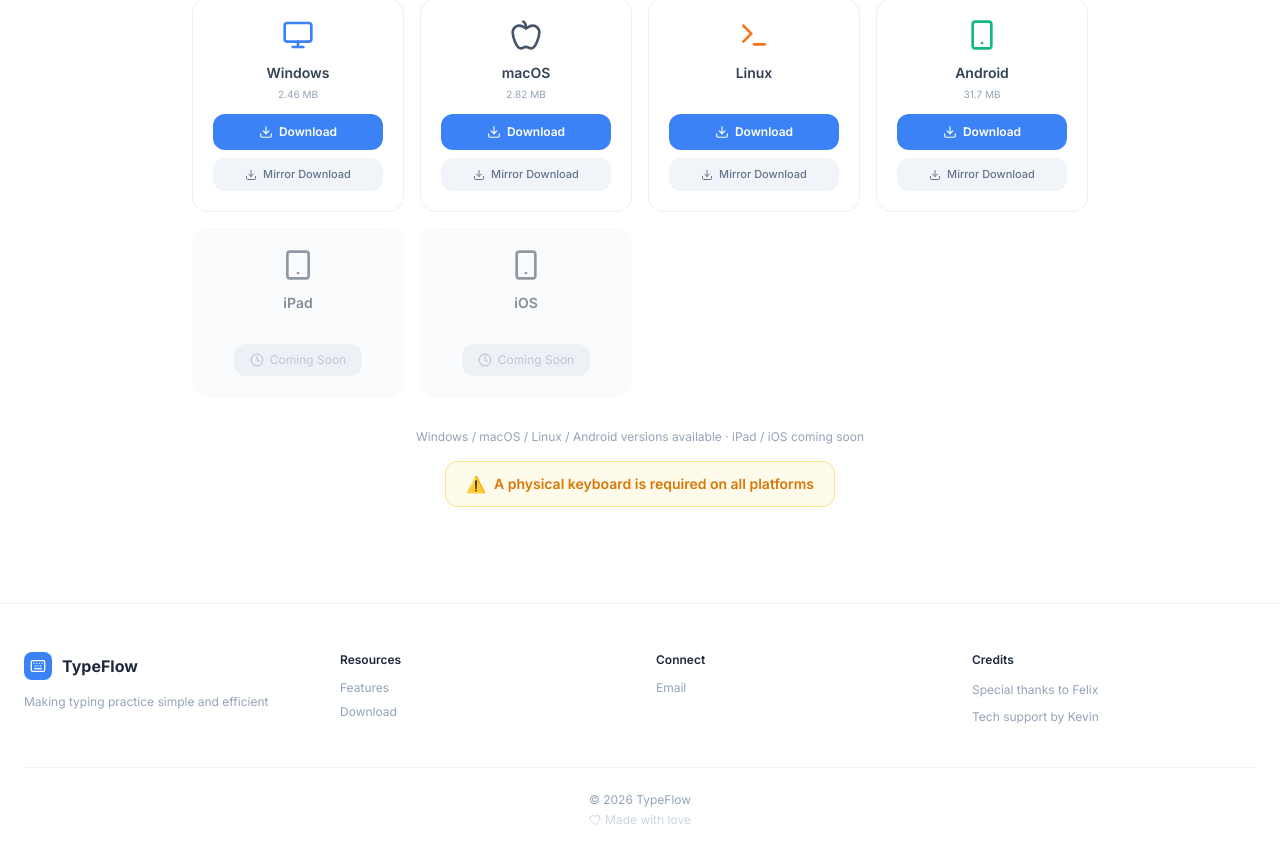
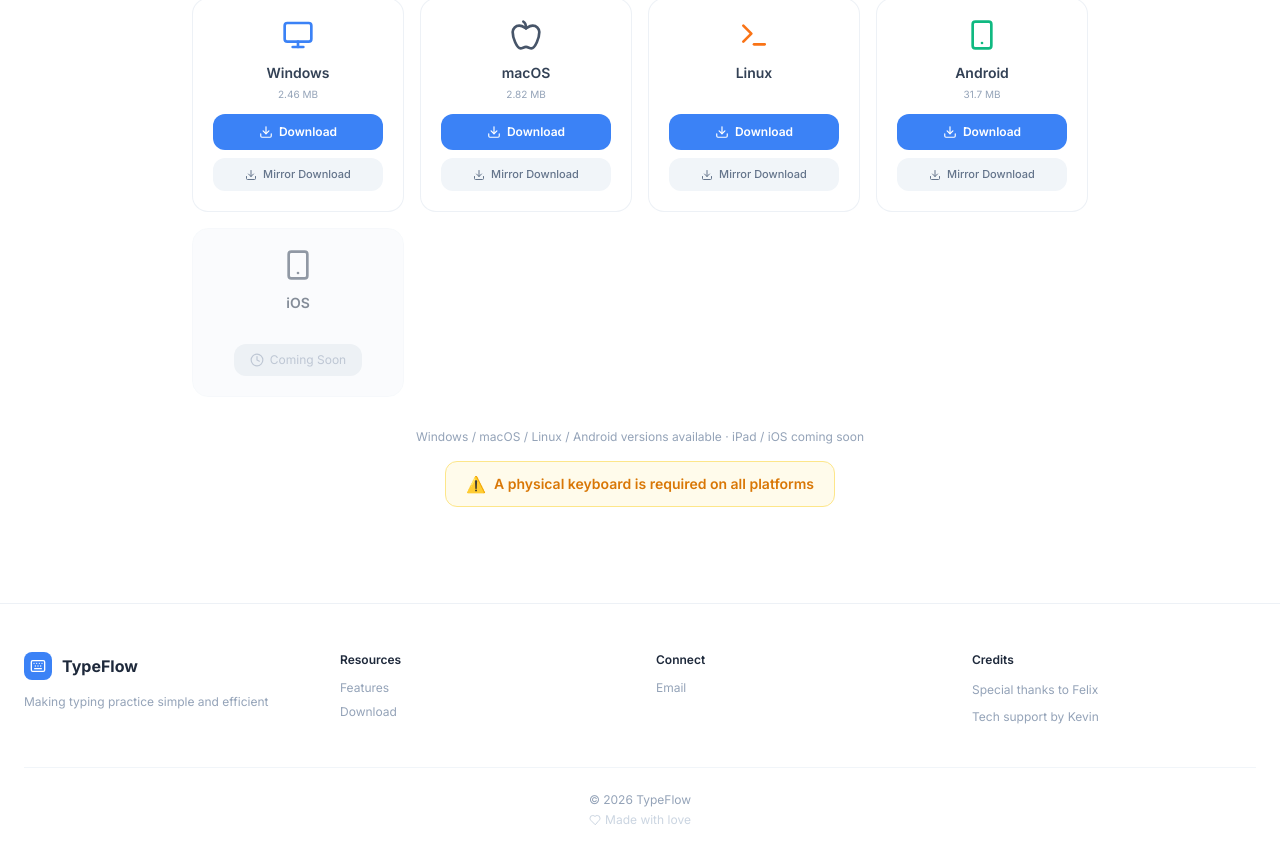
Before and after one commit to skyloveflash1-netizen/type-flow-landing, a React (Vite) app: page / in a window 1280 px wide. Shown: the part 4214-5078 px from the top of the page. Built offline with nearby package versions, Linux system fonts and the light colour scheme.

Commit message:
合并iPad和iOS为单一iOS入口

```diff
--- a/src/components/Download.tsx
+++ b/src/components/Download.tsx
@@ -1,6 +1,6 @@
 import React, { useState } from 'react';
 import { useI18n } from '../i18n/I18nContext';
-import { Monitor, Apple, Terminal, Tablet, Smartphone, Download as DownloadIcon, Clock, Copy, Check, X } from 'lucide-react';
+import { Monitor, Apple, Terminal, Smartphone, Download as DownloadIcon, Clock, Copy, Check, X } from 'lucide-react';
 
 const GITHUB_BASE = 'https://github.com/skyloveflash1-netizen/type-flow-landing/releases/download/v1.0.0';
 const PROXY_BASE = `https://ghproxy.com/${GITHUB_BASE}`;
@@ -40,7 +40,6 @@
     { icon: Apple, label: 'macOS', id: 'mac', available: true, color: 'text-slate-600 dark:text-slate-300', url: `${GITHUB_BASE}/TypeFlow_1.0.0_aarch64.dmg`, proxyUrl: `${PROXY_BASE}/TypeFlow_1.0.0_aarch64.dmg`, size: '2.82 MB', isSpecial: false },
     { icon: Terminal, label: 'Linux', id: 'linux', available: true, color: 'text-orange-500', url: '', proxyUrl: '', size: ' ', isSpecial: true },
     { icon: Smartphone, label: 'Android', id: 'android', available: true, color: 'text-emerald-500', url: `${GITHUB_BASE}/TypeFlow_1.0.0_android.apk`, proxyUrl: `${PROXY_BASE}/TypeFlow_1.0.0_android.apk`, size: '31.7 MB', isSpecial: false },
-    { icon: Tablet, label: 'iPad', id: 'ipad', available: false, color: 'text-slate-600 dark:text-slate-300', url: '', proxyUrl: '', size: '', isSpecial: false },
     { icon: Smartphone, label: 'iOS', id: 'ios', available: false, color: 'text-slate-600 dark:text-slate-300', url: '', proxyUrl: '', size: '', isSpecial: false },
   ];
 
```
